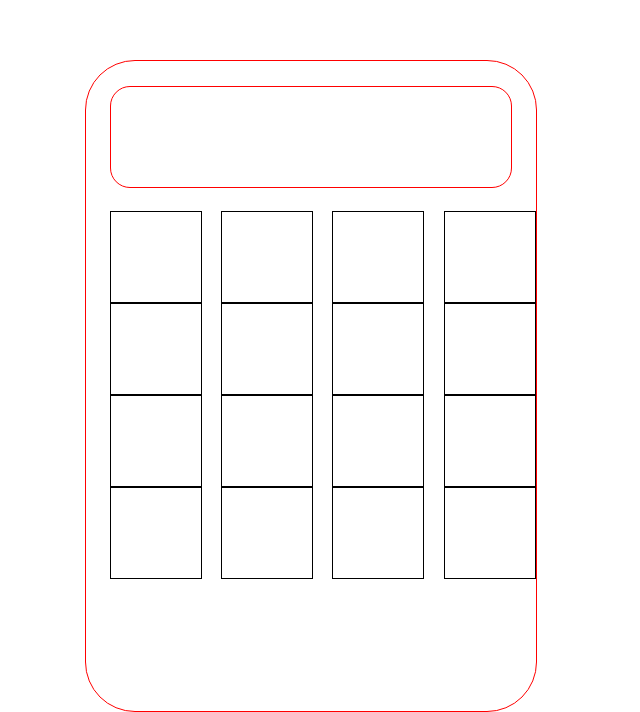
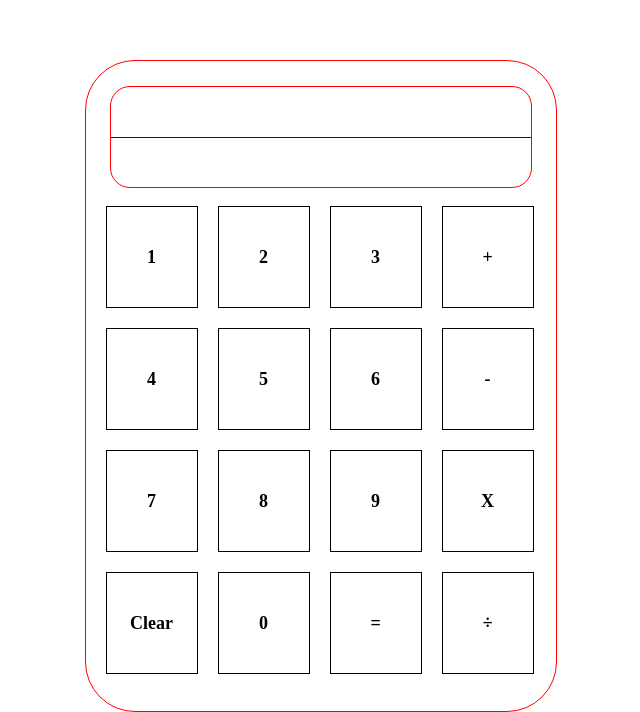
Before and after one commit to ajaydidier08AjayPanuganti/Calculator, a plain HTML site: page index.html in a window 1280 px wide. Shown: the part 140-852 px from the top of the page, without its empty margins (389-1029 px from the left). Drawn offline with Linux system fonts and the light colour scheme.

Commit message:
Fixed the structure and enabled i/o from keypad to display

```diff
--- a/index.html
+++ b/index.html
@@ -8,25 +8,29 @@
 </head>
 <body>
     <div class="calc">
-        <div class="display"></div>
+        <div class="display">
+            <div class="display_upper"></div>
+            <div class="display_lower"></div>
+        </div>
         <div class="keypad">
-            <div class="buttons "></div>
-            <div class="buttons "></div>
-            <div class="buttons "></div>
-            <div class="buttons "></div>
-            <div class="buttons "></div>
-            <div class="buttons "></div>
-            <div class="buttons "></div>
-            <div class="buttons "></div>
-            <div class="buttons "></div>
-            <div class="buttons "></div>
-            <div class="buttons "></div>
-            <div class="buttons "></div>
-            <div class="buttons "></div>
-            <div class="buttons "></div>
-            <div class="buttons "></div>
-            <div class="buttons "></div>
+            <div class="buttons ">1</div>
+            <div class="buttons ">2</div>
+            <div class="buttons ">3</div>
+            <div class="buttons ">+</div>
+            <div class="buttons ">4</div>
+            <div class="buttons ">5</div>
+            <div class="buttons ">6</div>
+            <div class="buttons ">-</div>
+            <div class="buttons ">7</div>
+            <div class="buttons ">8</div>
+            <div class="buttons ">9</div>
+            <div class="buttons ">X</div>
+            <div class="buttons ">Clear</div>
+            <div class="buttons ">0</div>
+            <div class="buttons ">=</div>
+            <div class="buttons ">÷</div>
         </div>
     </div>
+    <script src = "script.js"></script>
 </body>
 </html>
--- /dev/null
+++ b/script.js
@@ -0,0 +1,13 @@
+var expression = document.querySelectorAll(".buttons ")
+var display = document.querySelector(".display_upper")
+expression.forEach(exp => {
+    exp.addEventListener('click',()=>{
+    display.textContent = display.textContent + exp.textContent
+    })
+})
+
+/*expr.forEach(exp =>{
+    exp.addEventListener('click',()=>{
+        exp.textContent = "Say Hello"
+    })
+})*/
--- a/style.css
+++ b/style.css
@@ -1,6 +1,6 @@
 .calc{
     height: 650px;
-    width: 450px;
+    width: 470px;
     border: 1px solid red;
     border-radius: 50px;
     position: absolute;
@@ -11,7 +11,7 @@
 
 .display{
     height: 100px;
-    width: 400px;
+    width: 420px;
     border: 1px solid red;
     border-radius: 20px;
     position: absolute;
@@ -21,16 +21,27 @@
 
 .keypad{
     position: absolute;
-    top: 150px;
-    left: 24px;
+    top: 125px;
     display: flex;
     flex-wrap: wrap;
-    justify-content: space-between;
-    align-items: end;
+
 }
 
 .buttons{
-    height: 90px;
+    height: 100px;
     width: 90px;
     border: 1px solid black;
+    margin-top: 20px;
+    margin-left: 20px;
+    display: flex;
+    justify-content: center;
+    align-items: center;
+    font-size: large;
+    font-weight: bold;
 }
+
+.display_upper{
+    height: 50px;
+    border-bottom: 1px solid blue;
+    text-align: center;
+}
```
